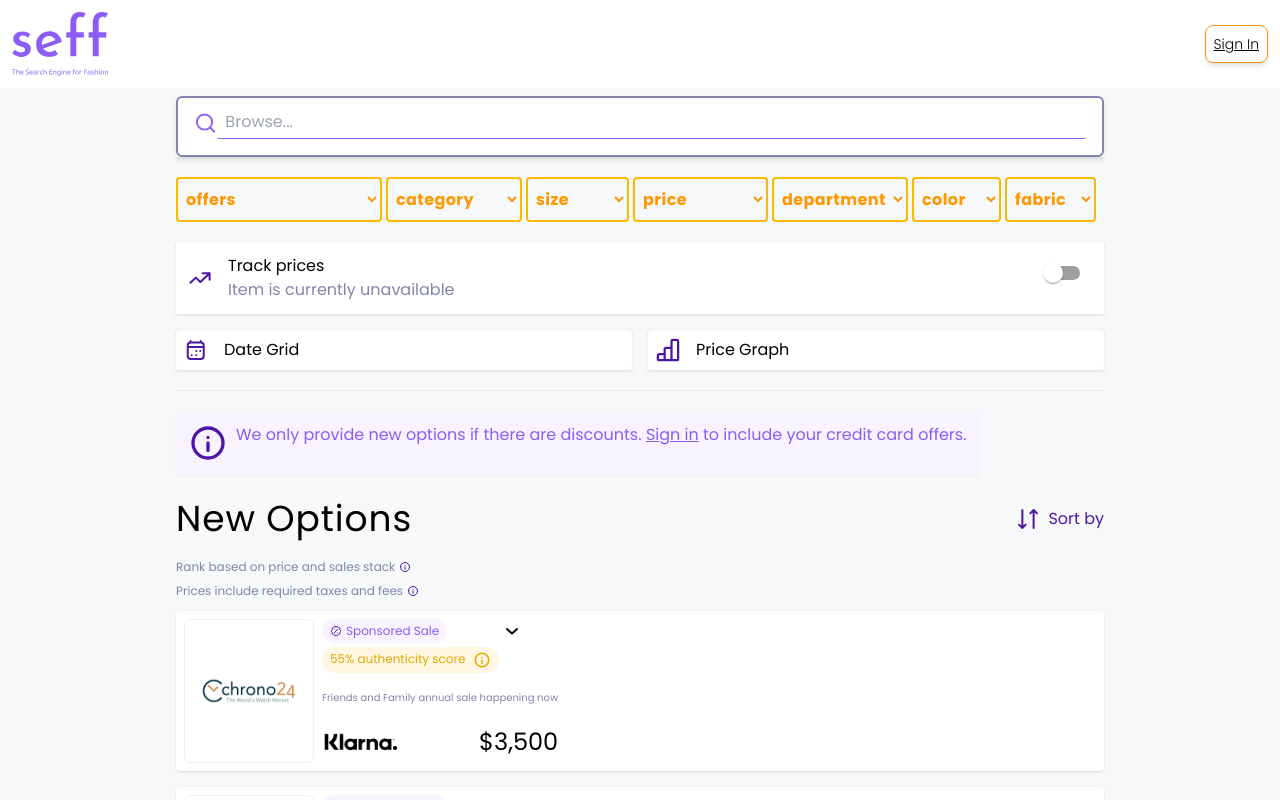
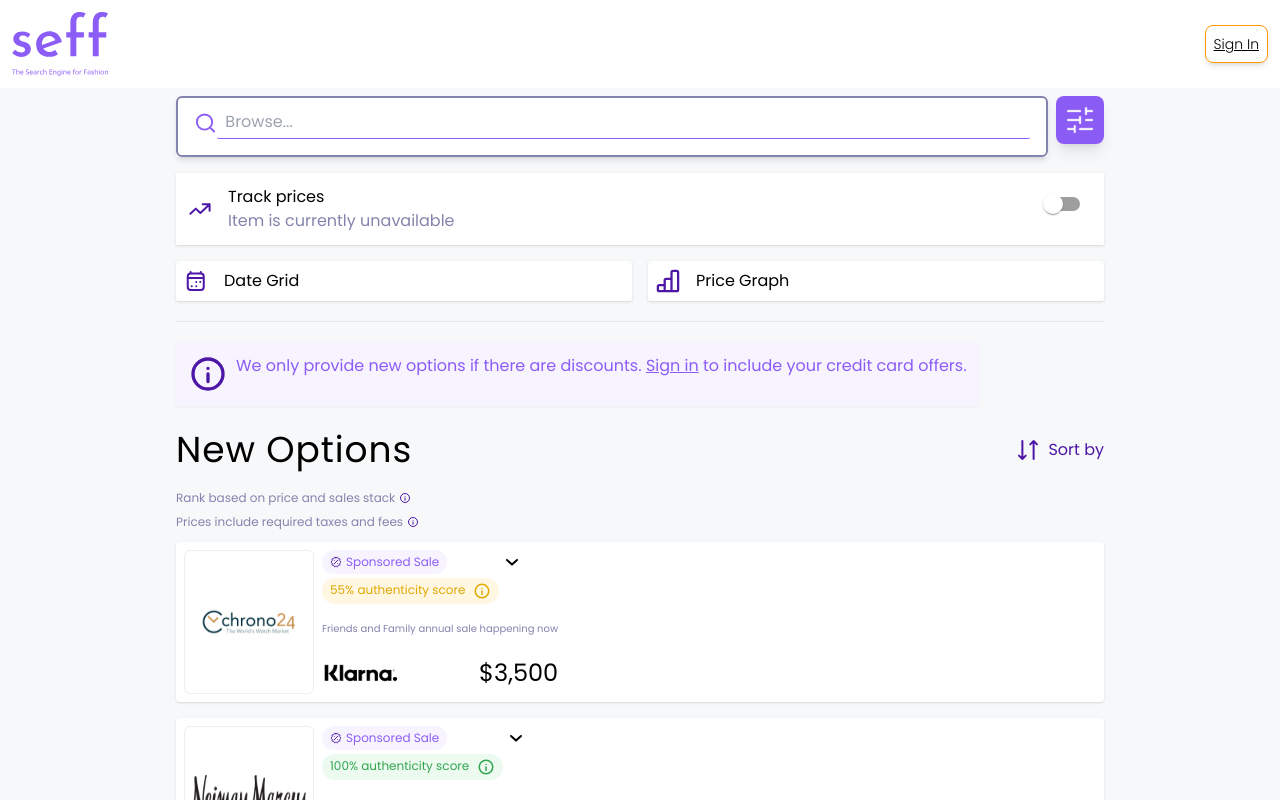
Before and after one commit to marksatin1/seff-frontend, a Next.js app: page /products in a window 1280 px wide. Shown: the top 800 px of the page. Built offline with nearby package versions, Linux system fonts and the light colour scheme.

Commit message:
move all search, filter, price tracking comps into *new* Search component

```diff
--- a/app/products/page.tsx
+++ b/app/products/page.tsx
@@ -1,9 +1,12 @@
 import Metrics from "../ui/Metrics";
 import FilterBar from "../ui/filter-sort/filter-bar";
+import FilterButton from "../ui/filter-sort/filter-button";
 import NewOptions from "../ui/new-options";
 import PreOwnedOptions from "../ui/pre-owned-options";
 import PriceHistory from "../ui/price-history";
+import ResultsList from "../ui/search/results-list";
 import Search from "../ui/search/search";
+import SearchBar from "../ui/search/search-bar";
 
 export default function ProductsPage({
   searchParams,
@@ -18,8 +21,6 @@ export default function ProductsPage({
   return (
     <div className="flex flex-col gap-5">
       <Search query={query} />
-      <FilterBar />
-      <Metrics />
       <hr />
       <NewOptions />
       <PriceHistory />
--- /dev/null
+++ b/app/ui/filter-sort/filter-button.tsx
@@ -0,0 +1,22 @@
+import Image from "next/image";
+import { Dispatch, SetStateAction } from "react";
+
+export default function FilterButton({
+  showFilters,
+  setShowFilters,
+}: {
+  showFilters: boolean;
+  setShowFilters: Dispatch<SetStateAction<boolean>>;
+}) {
+  return (
+    <Image
+      src="/icons/filter-sliders.png"
+      width={256}
+      height={256}
+      alt="An icon of three white sliders on a purple background"
+      className="rounded-lg w-12 h-12 shadow-lg cursor-pointer"
+      role="button"
+      onClick={() => setShowFilters(!showFilters)}
+    />
+  );
+}
--- a/app/ui/filter-sort/filter-dropdown.tsx
+++ b/app/ui/filter-sort/filter-dropdown.tsx
@@ -2,7 +2,7 @@ export default function FilterDropdown({ name, options }: { name: string; option
   return (
     <select
       defaultValue={name}
-      className="border-secondary-light bg-neutral-light text-secondary px-1 py-2 border-2 rounded outline-none font-bold tracking-wide"
+      className="filter-dropdown border-secondary-light bg-neutral-light text-secondary px-1 py-2 border-2 rounded outline-none font-bold tracking-wide"
     >
       <option disabled>{name}</option>
       {options.map((value: string, idx: number) => (
--- a/app/ui/search/search-bar.tsx
+++ b/app/ui/search/search-bar.tsx
@@ -3,7 +3,7 @@
 import Image from "next/image";
 import { usePathname, useRouter, useSearchParams } from "next/navigation";
 
-export default function Search() {
+export default function SearchBar() {
   const searchParams = useSearchParams();
   const pathname = usePathname();
   const { replace } = useRouter();
@@ -21,7 +21,7 @@ export default function Search() {
   }
 
   return (
-    <form className="shadow-md">
+    <form className="w-full shadow-md">
       <div className="border-2 border-neutral-dark rounded-md px-4 pt-2 pb-4 bg-white">
         <div className="flex items-center">
           <Image src="/icons/search.svg" width={24} height={24} alt="Magnifying glass icon" />
--- a/app/ui/search/search.tsx
+++ b/app/ui/search/search.tsx
@@ -1,11 +1,26 @@
+"use client";
+
+import SearchBar from "./search-bar";
 import ResultsList from "./results-list";
-import SearchBar from "./search-bar";
+import FilterButton from "../filter-sort/filter-button";
+import FilterBar from "../filter-sort/filter-bar";
+import Metrics from "../Metrics";
+import { useState } from "react";
 
 export default function Search({ query }: { query: string }) {
+  const [showFilters, setShowFilters] = useState<boolean>(false);
+
   return (
-    <div>
-      <SearchBar />
-      {query !== "" && <ResultsList query={query} />}
+    <div className="flex flex-col gap-4">
+      <article className="flex flex-col gap-2 w-full">
+        <div className="flex gap-2">
+          <SearchBar />
+          <FilterButton showFilters={showFilters} setShowFilters={setShowFilters} />
+        </div>
+        {query !== "" && <ResultsList query={query} />}
+      </article>
+      {showFilters && <FilterBar />}
+      <Metrics />
     </div>
   );
 }
```
